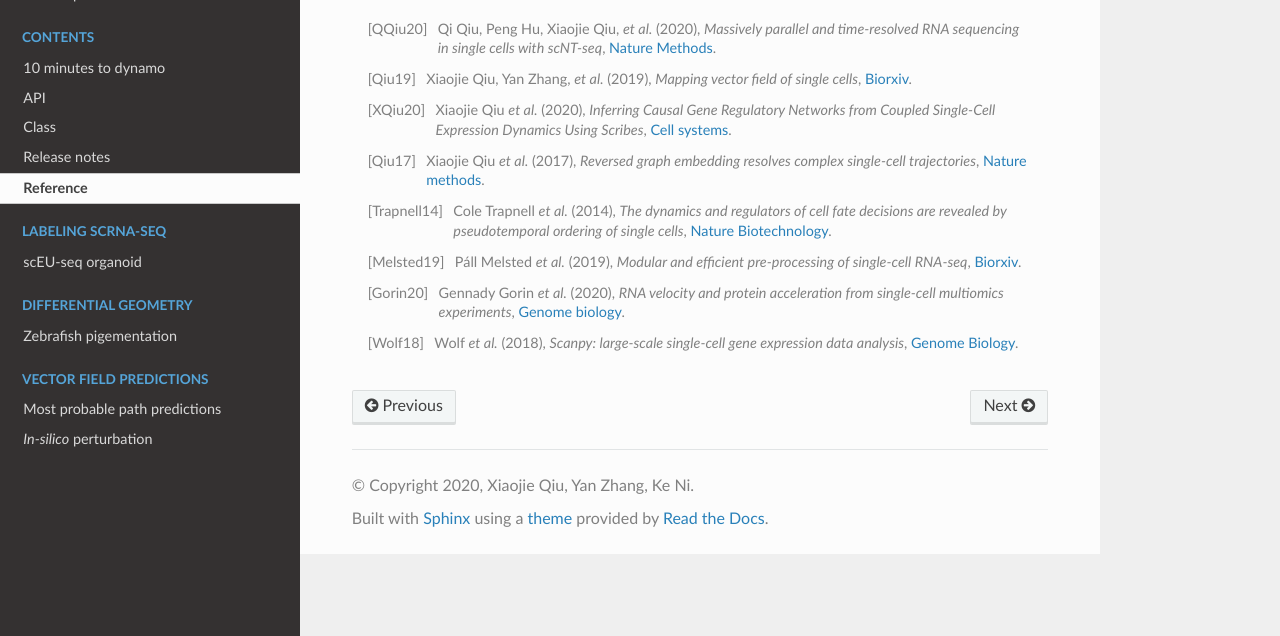
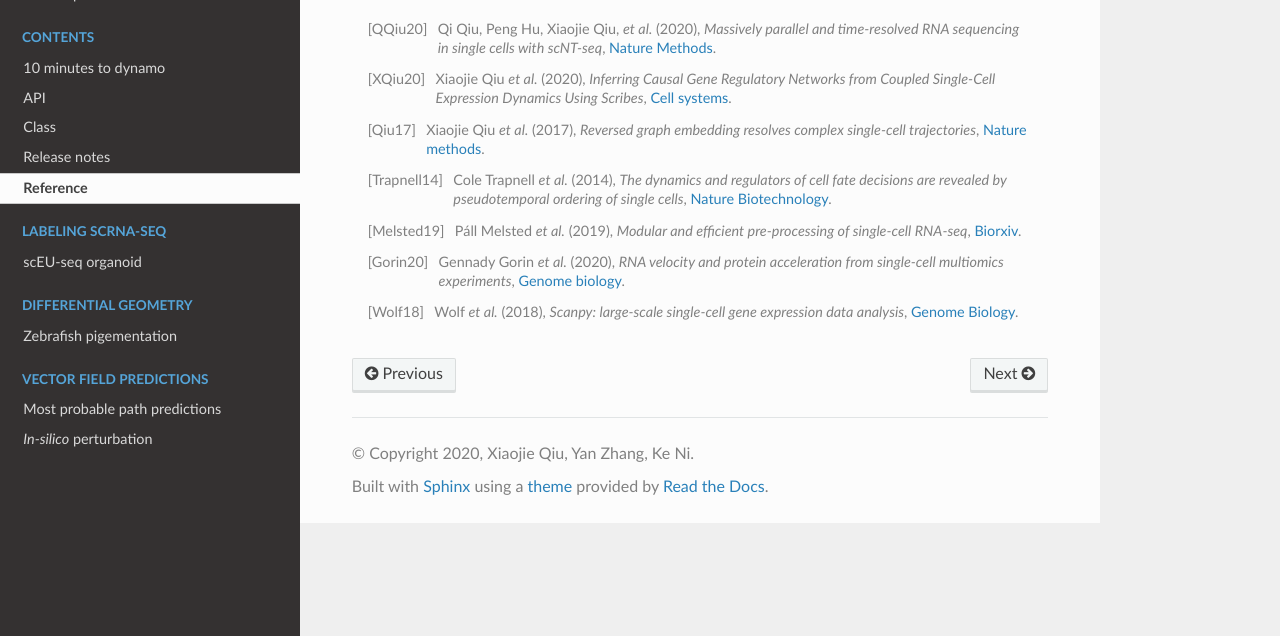
Before and after one commit to aristoteleo/dynamo_readthedocs, a Sphinx documentation site: the page built from docs/source/Reference.rst, in a window 1280 px wide, cut to the strip 264-900 px from the top of the page. Built offline with Sphinx 7.4.7 and the Read the Docs theme 2.0.0, drawn with Linux system fonts in a browser that asks for light colours; pages that are not in the unit, such as notebooks, are missing from menus.

Commit message:
Update Reference.rst

```diff
--- a/docs/source/Reference.rst
+++ b/docs/source/Reference.rst
@@ -9,9 +9,6 @@ Reference
    *Massively parallel and time-resolved RNA sequencing in single cells with scNT-seq*,
    `Nature Methods <https://doi.org/10.1038/s41592-020-0935-4>`__.
 
-.. [Qiu19] Xiaojie Qiu, Yan Zhang, *et al.* (2019),
-   *Mapping vector field of single cells*,
-   `Biorxiv <https://www.biorxiv.org/content/10.1101/696724v1.full>`__.
 
 .. [XQiu20] Xiaojie Qiu *et al.* (2020),
    *Inferring Causal Gene Regulatory Networks from Coupled Single-Cell Expression Dynamics Using Scribes*,
```
